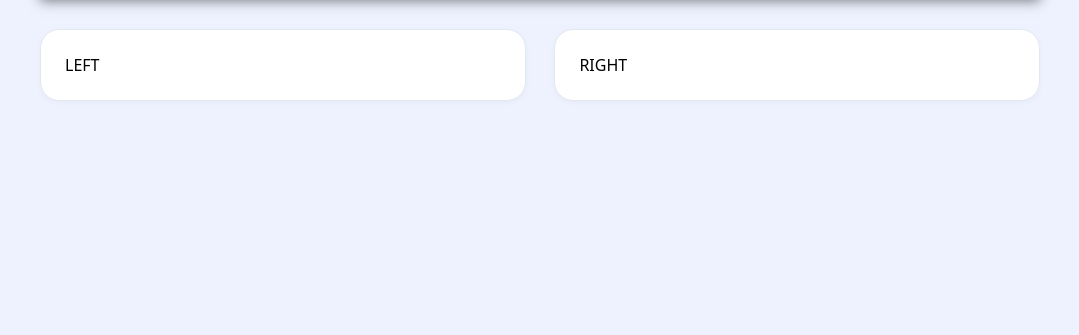
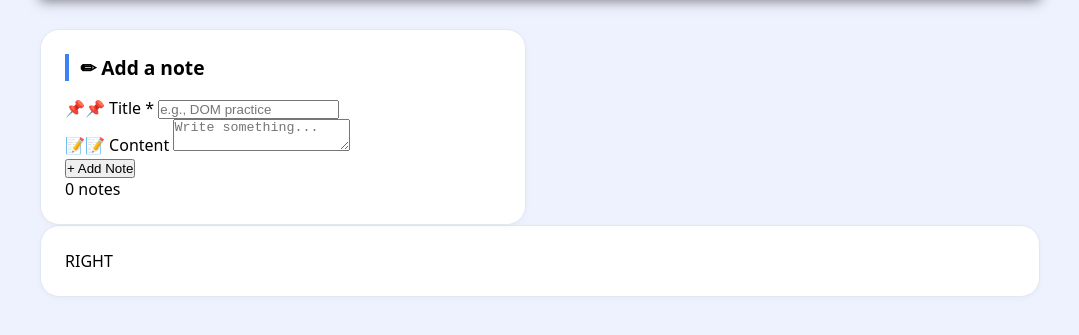
Before and after one commit to muhammadirfansolihin-creator/JSExercise, a plain HTML site: page index.html in a window 1280 px wide. Shown: the part 145-480 px from the top of the page, without its empty margins (100-1179 px from the left). Drawn offline with Linux system fonts and the light colour scheme.

Commit message:
Building the form markup

```diff
--- a/index.html
+++ b/index.html
@@ -59,9 +59,21 @@
 			</header>
 
 			<div class="grid">
-				<div class="card" id="left-panel">LEFT</div>
-				<div class="card" id="right-panel">RIGHT</div>
+				<div class="card" id="left-panel">
+					<h2>✏ Add a note</h2>
+					<div class="form-group">
+						<label>📌📌 Title *</label>
+						<input type="text" id="noteTitle" placeholder="e.g., DOM practice">
+					</div>
+					<div class="form-group">
+						<label>📝📝 Content</label>
+						<textarea id="noteContent" rows="2" placeholder="Write something..."></textarea>
+					</div>
+					<button id="addNoteBtn">+ Add Note</button>
+					<div class="counter" id="noteCounter">0 notes</div>
+				</div>
 			</div>
+			<div class="card" id="right-panel">RIGHT</div>
 	</div>
 
 	<script>
```
